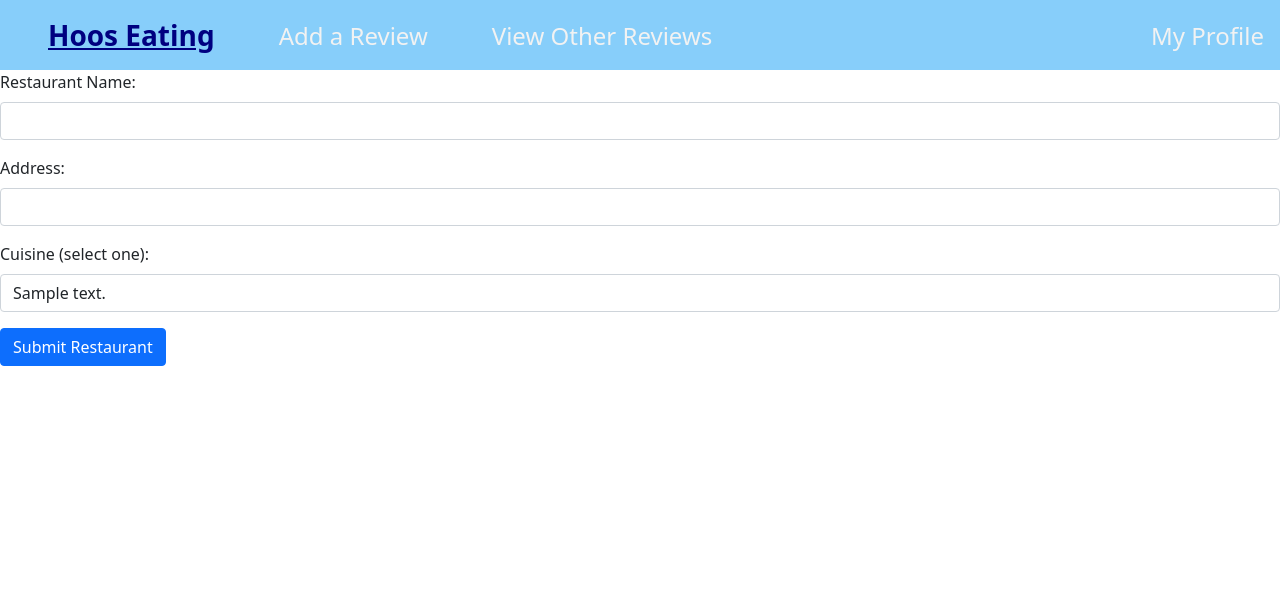
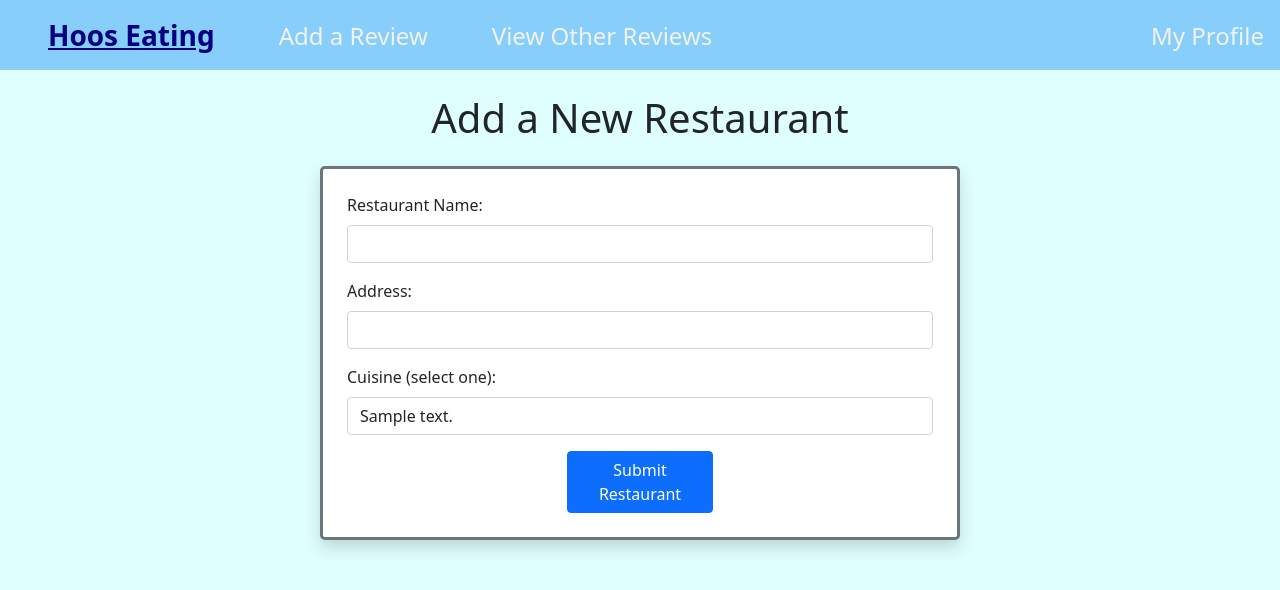
Before and after one commit to NathanStevenson/hooseating, a PHP site: page /add_restaurant.php in a window 1280 px wide. Shown: the top 590 px of the page. Run offline with PHP 8.4, Linux system fonts and the light colour scheme; the visitor is signed in with stand-in values (Sample User, id 1); tables that the repository leaves empty or names only in its code hold one stand-in row (values such as "Sample post").

Commit message:
finished styling add new rest

```diff
--- a/add_restaurant.php
+++ b/add_restaurant.php
@@ -97,16 +97,17 @@
 
         </style>
     </head>
-    <body>
+    <body style="background-color: #DFFFFD">
         <nav>
             <a href="https://www.cs.virginia.edu/~nts7bcj/hooseating/main_page.php/" class="fs-3 ps-5 fw-bold">Hoos Eating</a>
             <a href="https://www.cs.virginia.edu/~nts7bcj/hooseating/add_review.php/" class="fs-4 mt-1 ps-5">Add a Review</a>
             <a href="https://www.cs.virginia.edu/~nts7bcj/hooseating/view_reviews.php/" class="fs-4 mt-1 ps-5">View Other Reviews</a>
             <a href="https://www.cs.virginia.edu/~nts7bcj/hooseating/profile_page.php/" class="fs-4 mt-1 ps-5 prof">My Profile</a>
         </nav>
-    </body>
 
-    <form method="post" action="<?php echo htmlspecialchars($_SERVER["PHP_SELF"]); ?>">
+        <h1 class='text-center mt-4 mb-4'>Add a New Restaurant</h1>
+        <div class=" shadow w-50 mx-auto border border-secondary border-3 rounded-3 mt-2" style="background-color: white;">
+            <form method="post" class="p-4 w-100" action="<?php echo htmlspecialchars($_SERVER["PHP_SELF"]); ?>">
                 <div class="mb-3">
                     <label for="rname" class="form-label">Restaurant Name:</label>
                     <input type="text" class="form-control" id="rname" name="rname">
@@ -131,8 +132,13 @@
                 ?>
                 </select>
                 </div>
+                <div class="w-25 mx-auto">
                     <button type="submit" class="btn btn-primary">Submit Restaurant</button>
+                </div>
             </form>
+        </div>
+
+    </body>
 
 </html>
 
```
Lines whose indentation alone changed are shown as unchanged.
